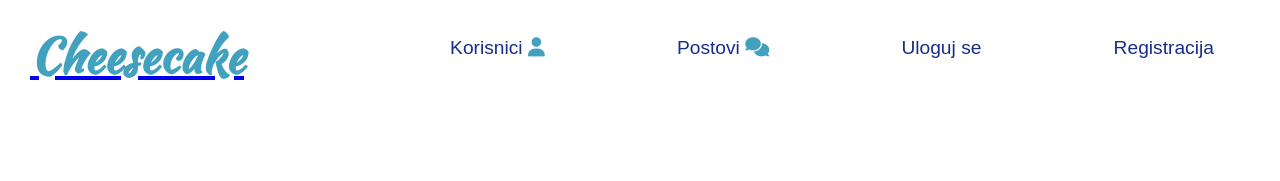
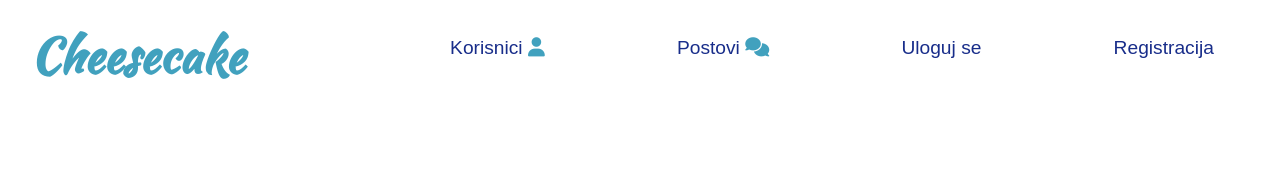
Before and after one commit to lukavasic/ITEH-Projekat, a React (Create React App) app in the folder frontend/: page / in a window 1280 px wide. Shown: the top 181 px of the page. Built offline with nearby package versions, Linux system fonts and the light colour scheme; no server answers; a web font is replaced by a local one.

Commit message:
sklonjena linija

```diff
--- a/frontend/src/App.css
+++ b/frontend/src/App.css
@@ -9,6 +9,11 @@ html body {
   margin: 0;
   padding: 0;
   background: #ffffff;
+}
+
+/* Da nema crte ispod teksta */
+a {
+  text-decoration: none;
 }
 
 html body .flex__center {
```
